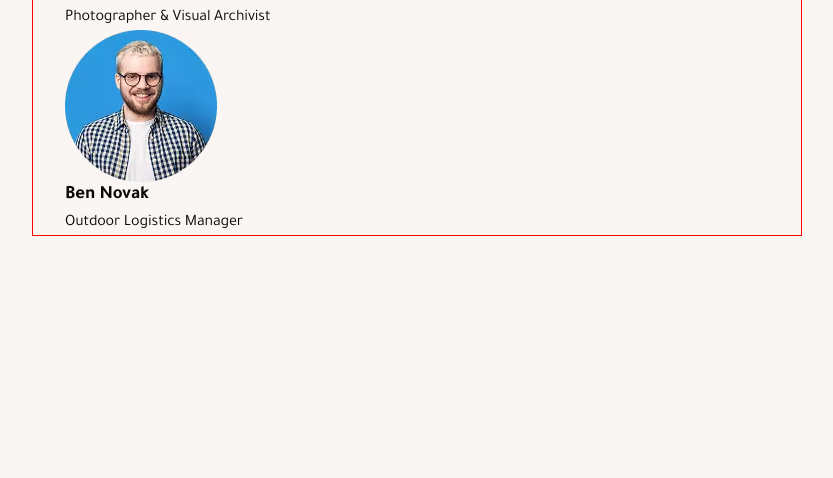
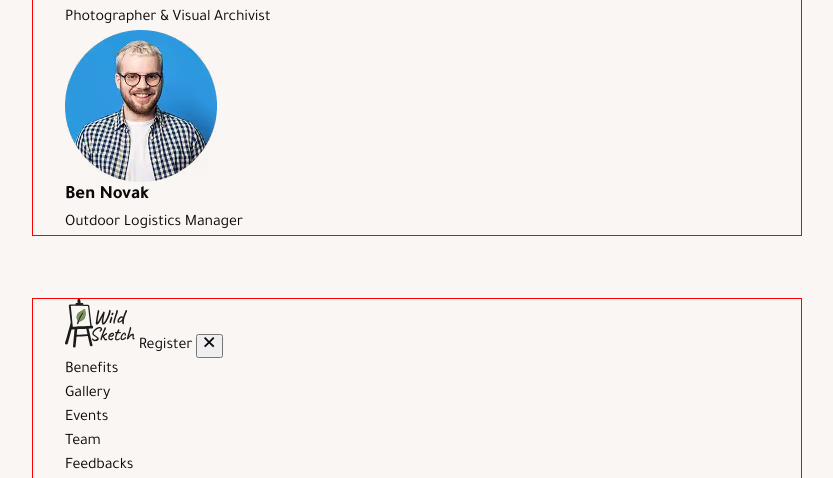
Before and after one commit to VolodymyrZin/project-html_css-1, a plain HTML site: page index.html in a window 1280 px wide. Shown: the part 4457-4935 px from the top of the page, without its empty margins (223-1056 px from the left). Before the commit the page ends 4756 px from the top, so only its background shows below. Drawn offline with nearby package versions, Linux system fonts and the light colour scheme.

Commit message:
Deploying to gh-pages from @ VolodymyrZin/project-html_css-1@9d2f25bfb9046834266bcef3504e6f55dbb11085 🚀

```diff
--- a/index.html
+++ b/index.html
@@ -449,6 +449,45 @@
     </main>
 
 
+    <div class="mobile-menu">
+  <div class="container mobile-menu-container">
+    <div class="mobile-menu-top">
+      <a href="/index.html" class="mobile-menu-logo">
+        <svg class="mobile-menu-logo-icon" width="70" height="49">
+          <use href="/project-html_css-1/assets/sprite-D7Z0zPVU.svg#icon-logo"></use>
+        </svg>
+      </a>
+
+      <a href="#register" class="mobile-menu-register-btn">Register</a>
+
+      <button type="button" class="mobile-menu-close-btn">
+        <svg class="mobile-menu-close-icon" width="11" height="11">
+          <use href="/project-html_css-1/assets/sprite-D7Z0zPVU.svg#icon-close-btn"></use>
+        </svg>
+      </button>
+    </div>
+
+    <nav class="mobile-menu-nav">
+      <ul class="mobile-menu-list">
+        <li class="mobile-menu-item">
+          <a href="#benefits" class="mobile-menu-link">Benefits</a>
+        </li>
+        <li class="mobile-menu-item">
+          <a href="#gallery" class="mobile-menu-link">Gallery</a>
+        </li>
+        <li class="mobile-menu-item">
+          <a href="#events" class="mobile-menu-link">Events</a>
+        </li>
+        <li class="mobile-menu-item">
+          <a href="#team" class="mobile-menu-link">Team</a>
+        </li>
+        <li class="mobile-menu-item">
+          <a href="#feedbacks" class="mobile-menu-link">Feedbacks</a>
+        </li>
+      </ul>
+    </nav>
+  </div>
+</div>
 
   </body>
 </html>
```
